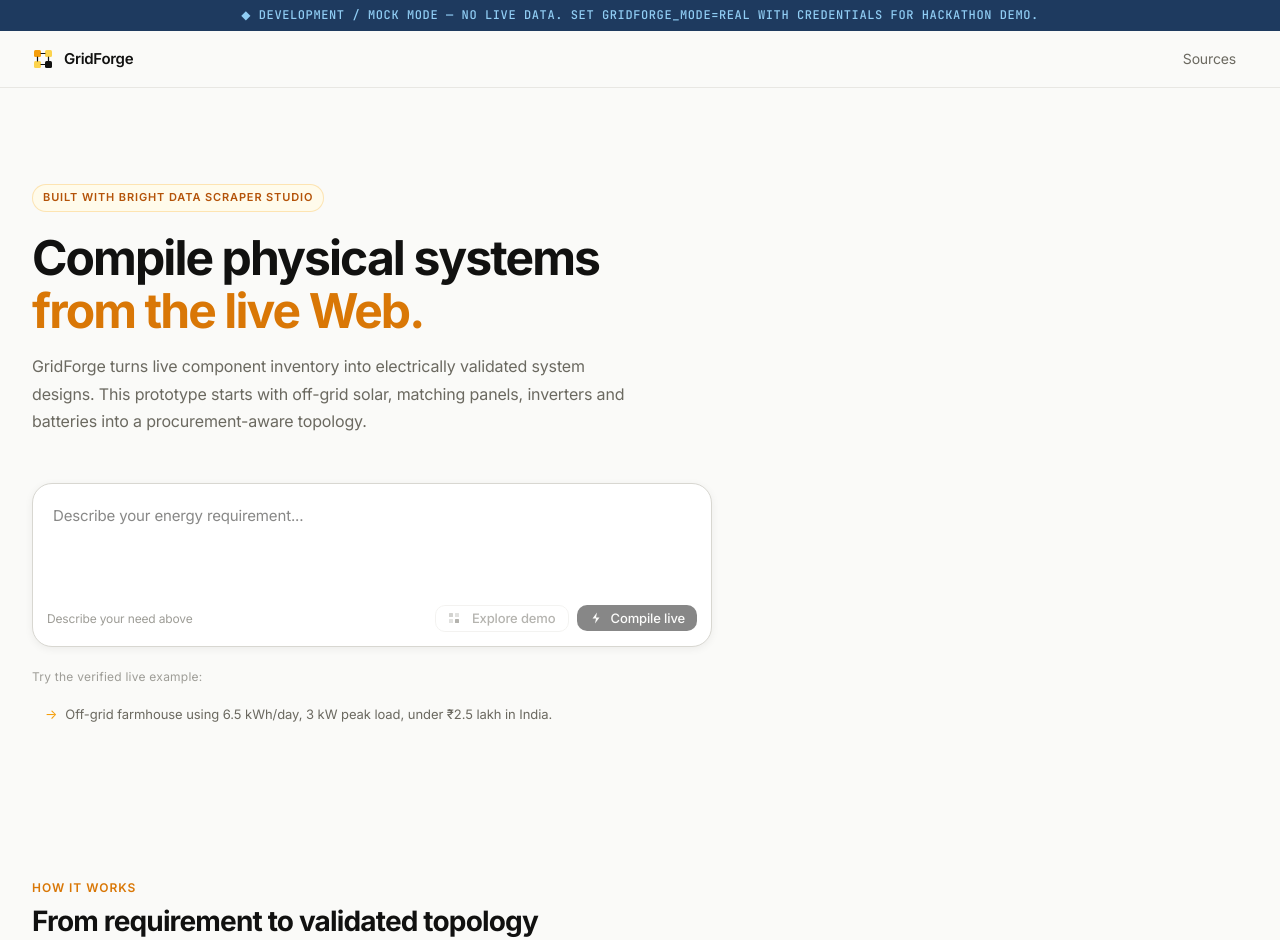
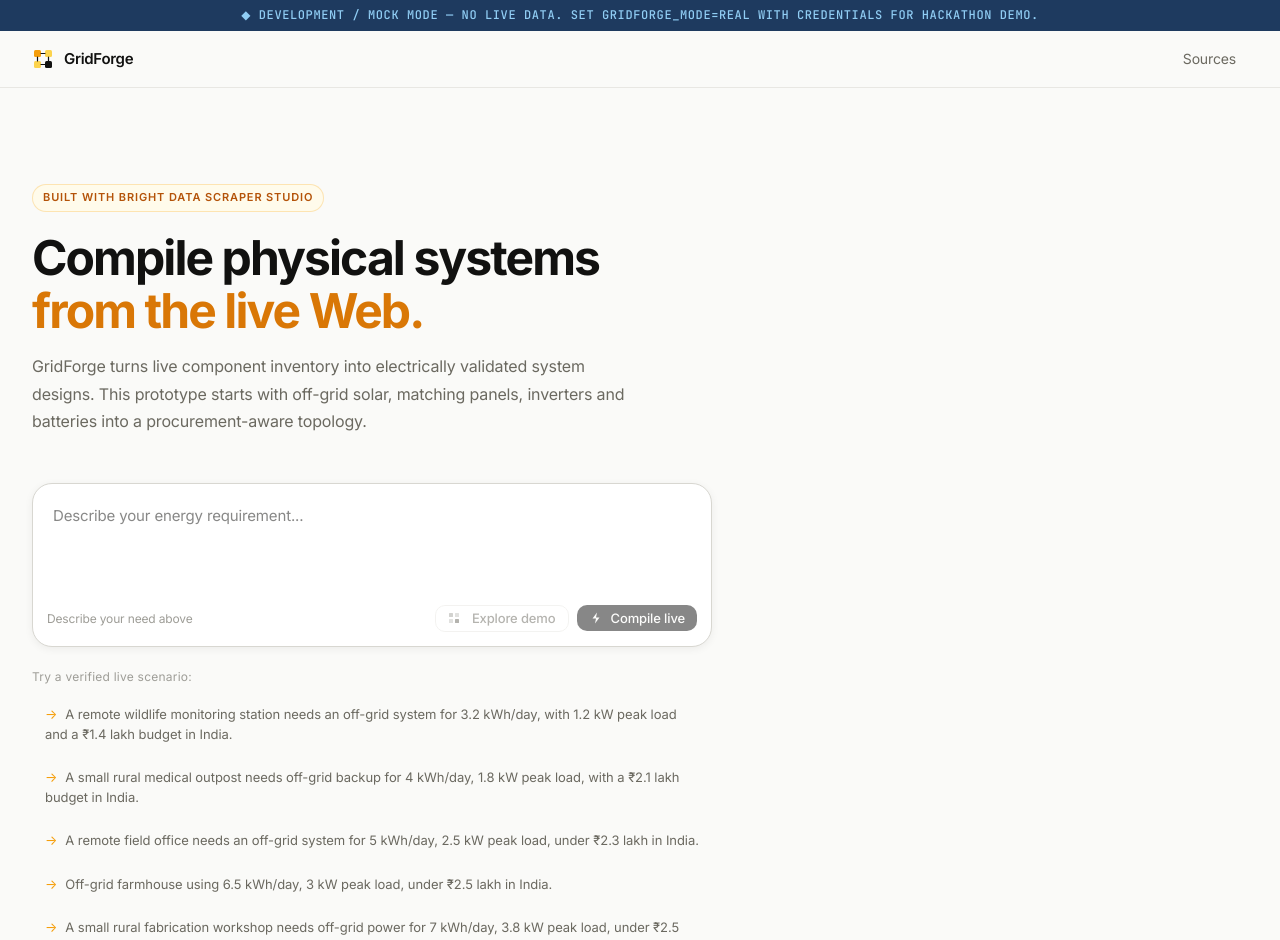
Before and after one commit to PrathmeshAdsod/GridForge, a Next.js app in the folder frontend/: page / in a window 1280 px wide. Shown: the top 940 px of the page. Built offline with nearby package versions, Linux system fonts and the light colour scheme.

Commit message:
Add verified live scenarios

```diff
--- a/frontend/app/page.tsx
+++ b/frontend/app/page.tsx
@@ -6,7 +6,11 @@ import Link from "next/link";
 import { motion, AnimatePresence } from "framer-motion";
 
 const EXAMPLE_PROMPTS = [
+  "A remote wildlife monitoring station needs an off-grid system for 3.2 kWh/day, with 1.2 kW peak load and a ₹1.4 lakh budget in India.",
+  "A small rural medical outpost needs off-grid backup for 4 kWh/day, 1.8 kW peak load, with a ₹2.1 lakh budget in India.",
+  "A remote field office needs an off-grid system for 5 kWh/day, 2.5 kW peak load, under ₹2.3 lakh in India.",
   "Off-grid farmhouse using 6.5 kWh/day, 3 kW peak load, under ₹2.5 lakh in India.",
+  "A small rural fabrication workshop needs off-grid power for 7 kWh/day, 3.8 kW peak load, under ₹2.5 lakh in India.",
 ];
 
 const NAV_LINKS = [
@@ -362,7 +366,7 @@ function NLComposer() {
 
       <div style={{ marginTop: "1.25rem" }}>
         <p style={{ fontSize: "12px", color: "var(--text-tertiary)", marginBottom: "0.625rem", letterSpacing: "0.02em" }}>
-          Try the verified live example:
+          Try a verified live scenario:
         </p>
         <div style={{ display: "flex", flexDirection: "column", gap: "0.375rem" }}>
           {EXAMPLE_PROMPTS.map((prompt) => (
```
